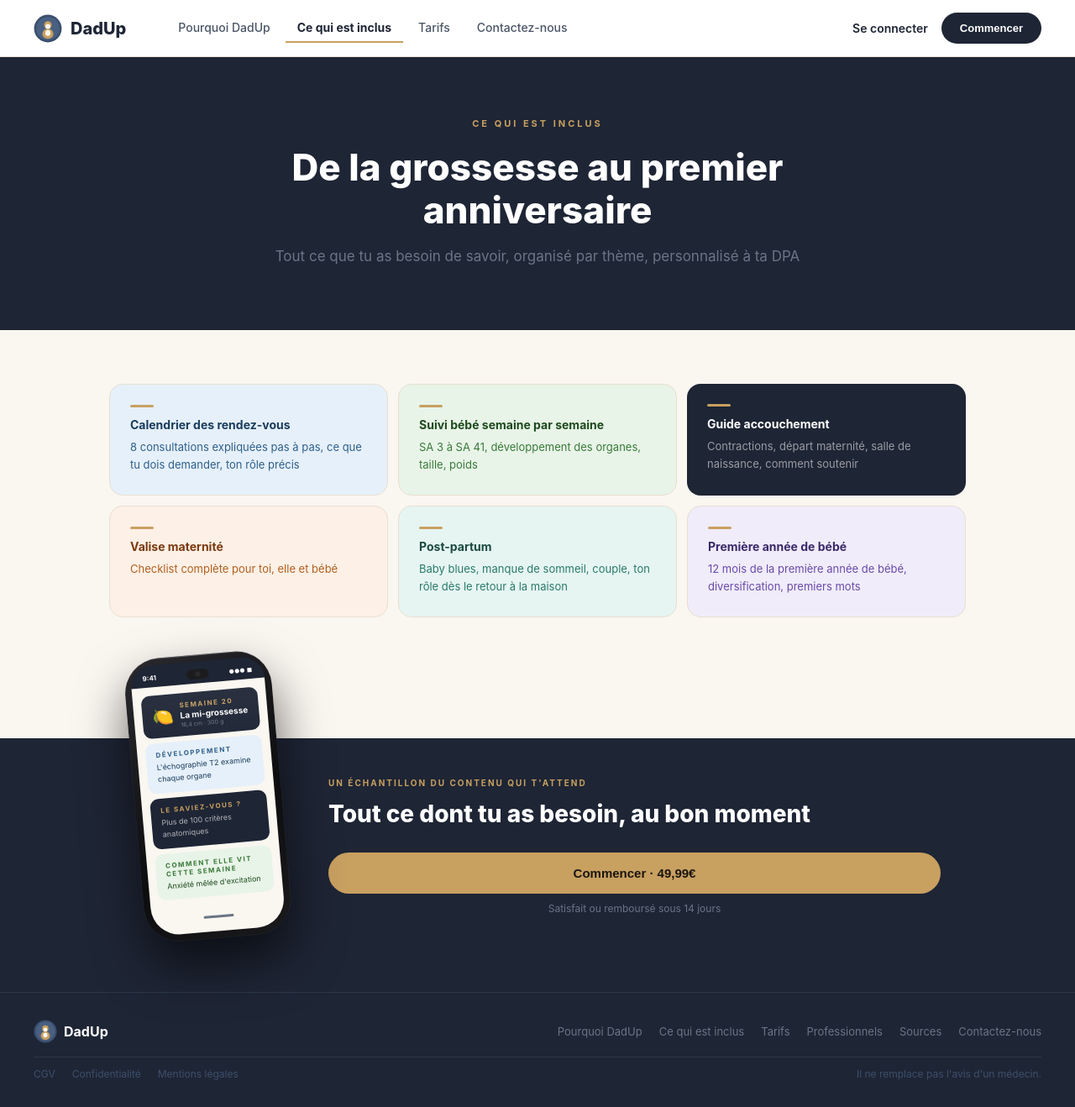
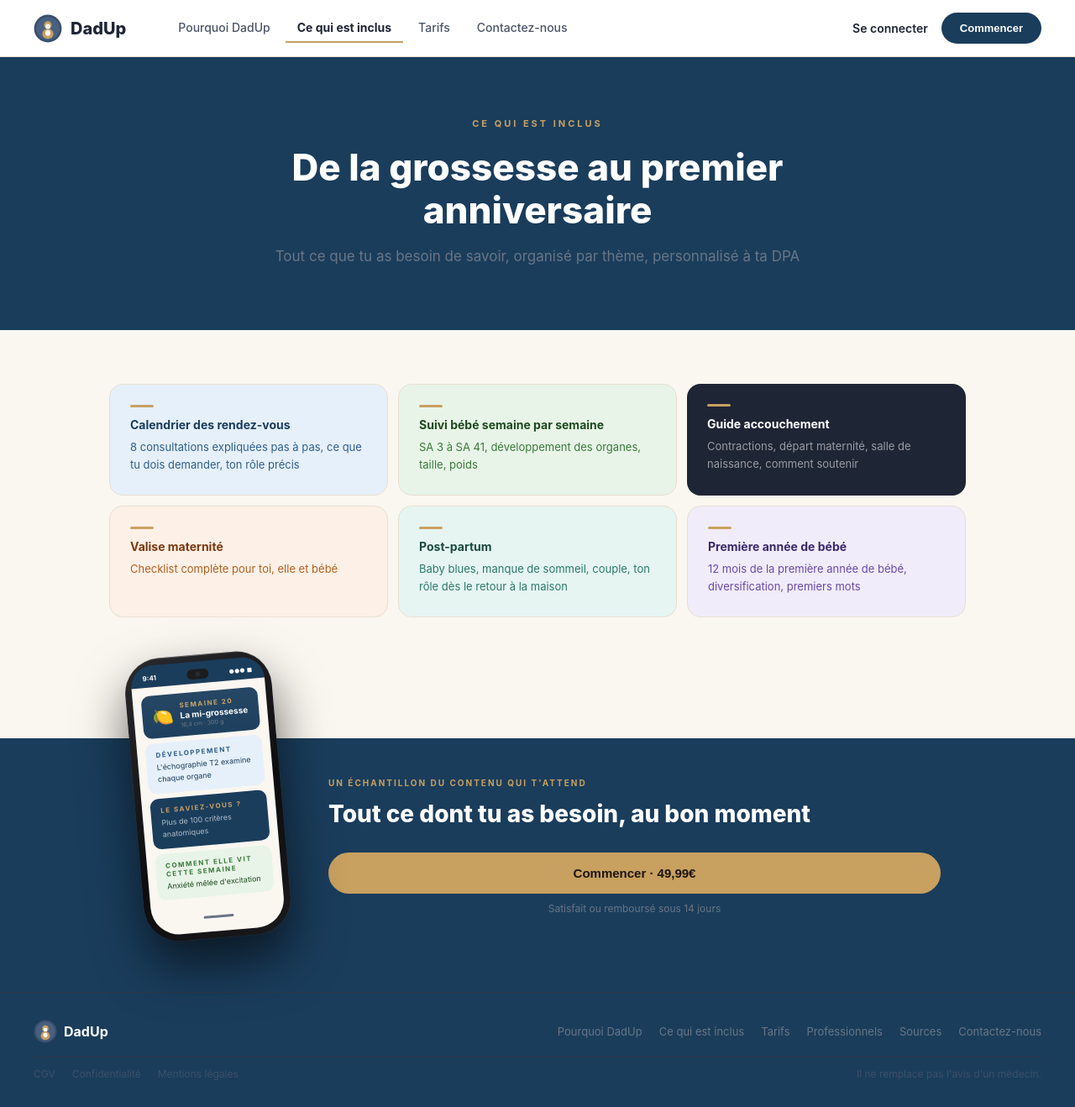
Before and after one commit to Julproject/dadup, a Next.js app: page /inclus in a window 1280 px wide. Shown: the whole page at 84% size. Built offline with nearby package versions, Linux system fonts and the light colour scheme.

Commit message:
Update page.tsx

```diff
--- a/app/inclus/page.tsx
+++ b/app/inclus/page.tsx
@@ -220,7 +220,7 @@ export default function InclusPage() {
         </div>
         <div className="nc" style={{ alignItems: 'center', gap: '16px' }}>
           <a href="/login" style={{ color: C.dark, fontSize: '14px', fontWeight: 600, textDecoration: 'none' }}>Se connecter</a>
-          <button onClick={() => setShowModal(true)} style={{ background: C.dark, color: C.white, padding: '11px 22px', borderRadius: '32px', fontSize: '13px', fontWeight: 700, border: 'none', cursor: 'pointer' }}>Commencer</button>
+          <button onClick={() => setShowModal(true)} style={{ background: '#1A3D5C', color: C.white, padding: '11px 22px', borderRadius: '32px', fontSize: '13px', fontWeight: 700, border: 'none', cursor: 'pointer' }}>Commencer</button>
         </div>
         <button className="hamburger" onClick={() => setMenuOpen(!menuOpen)} style={{ display: 'none', background: 'none', border: `1px solid ${C.border}`, padding: '8px 12px', borderRadius: '8px', cursor: 'pointer' }}>
           <svg width="20" height="20" viewBox="0 0 20 20" fill="none">
@@ -239,7 +239,7 @@ export default function InclusPage() {
       )}
 
       {/* HERO */}
-      <section style={{ background: C.dark, padding: '72px 40px' }}>
+      <section style={{ background: '#1A3D5C', padding: '72px 40px' }}>
         <div style={{ maxWidth: '760px', margin: '0 auto', textAlign: 'center' }}>
           <p style={{ color: C.gold, fontSize: '11px', fontWeight: 700, letterSpacing: '3px', textTransform: 'uppercase' as const, margin: '0 0 20px' }}>Ce qui est inclus</p>
           <h1 style={{ color: C.white, fontSize: '44px', fontWeight: 800, margin: '0 0 16px', lineHeight: 1.15 }}>De la grossesse au premier anniversaire</h1>
@@ -274,7 +274,7 @@ export default function InclusPage() {
         <div style={{ background: C.cream, height: '80px' }}></div>
 
         {/* Section sombre */}
-        <div style={{ background: C.dark, padding: '0 40px 64px' }}>
+        <div style={{ background: '#1A3D5C', padding: '0 40px 64px' }}>
           <div style={{ maxWidth: '960px', margin: '0 auto', display: 'flex', alignItems: 'center', gap: '56px' }}>
 
             {/* iPhone avec relief */}
@@ -288,7 +288,7 @@ export default function InclusPage() {
               }}>
                 {/* Reflet de lumière sur le bord */}
                 <div style={{ position: 'absolute', top: 0, left: '10%', right: '10%', height: '1px', background: 'linear-gradient(90deg, transparent, rgba(255,255,255,0.25), transparent)', borderRadius: '999px' }}></div>
-                <div style={{ background: C.dark, borderRadius: '36px 36px 0 0', padding: '10px 14px 6px', display: 'flex', justifyContent: 'space-between', alignItems: 'center', position: 'relative' }}>
+                <div style={{ background: '#1A3D5C', borderRadius: '36px 36px 0 0', padding: '10px 14px 6px', display: 'flex', justifyContent: 'space-between', alignItems: 'center', position: 'relative' }}>
                   <span style={{ color: '#fff', fontSize: '8px', fontWeight: 700 }}>9:41</span>
                   <div style={{ background: '#1c1c1e', borderRadius: '20px', padding: '3px 10px', position: 'absolute', left: '50%', transform: 'translateX(-50%)' }}>
                     <div style={{ width: '6px', height: '6px', background: '#2a2a2c', borderRadius: '50%' }}></div>
@@ -300,7 +300,7 @@ export default function InclusPage() {
                   <div style={{ position: 'absolute', top: 0, left: 0, right: 0, height: '30%', background: 'linear-gradient(180deg, rgba(255,255,255,0.06) 0%, transparent 100%)', zIndex: 1, pointerEvents: 'none' }}></div>
                   <div style={{ padding: '10px', display: 'flex', flexDirection: 'column', gap: '6px' }}>
 
-                    <div style={{ background: C.dark, borderRadius: '10px', padding: '9px 12px', display: 'flex', alignItems: 'center', gap: '8px' }}>
+                    <div style={{ background: '#1A3D5C', borderRadius: '10px', padding: '9px 12px', display: 'flex', alignItems: 'center', gap: '8px' }}>
                       <span style={{ fontSize: '20px' }}>🍋</span>
                       <div>
                         <p style={{ color: C.gold, fontSize: '8px', fontWeight: 700, letterSpacing: '1.5px', textTransform: 'uppercase' as const, margin: '0 0 1px' }}>Semaine 20</p>
@@ -314,7 +314,7 @@ export default function InclusPage() {
                       <p style={{ color: '#1A3D5C', fontSize: '9px', lineHeight: 1.6, margin: 0 }}>L&apos;échographie T2 examine chaque organe</p>
                     </div>
 
-                    <div style={{ background: C.dark, borderRadius: '10px', padding: '9px 12px' }}>
+                    <div style={{ background: '#1A3D5C', borderRadius: '10px', padding: '9px 12px' }}>
                       <p style={{ color: C.gold, fontSize: '8px', fontWeight: 700, letterSpacing: '1.5px', textTransform: 'uppercase' as const, margin: '0 0 3px' }}>Le saviez-vous ?</p>
                       <p style={{ color: 'rgba(255,255,255,0.65)', fontSize: '9px', lineHeight: 1.6, margin: 0 }}>Plus de 100 critères anatomiques</p>
                     </div>
@@ -352,7 +352,7 @@ export default function InclusPage() {
       </div>
 
       {/* FOOTER */}
-      <footer style={{ background: C.dark, borderTop: '1px solid #2e3848', padding: '32px 40px' }}>
+      <footer style={{ background: '#1A3D5C', borderTop: '1px solid #2e3848', padding: '32px 40px' }}>
         <div style={{ maxWidth: '1200px', margin: '0 auto', display: 'flex', flexDirection: 'column', gap: '16px' }}>
           <div style={{ display: 'flex', alignItems: 'center', justifyContent: 'space-between', flexWrap: 'wrap' as const, gap: '16px' }}>
             <div style={{ display: 'flex', alignItems: 'center', gap: '8px' }}>
```
